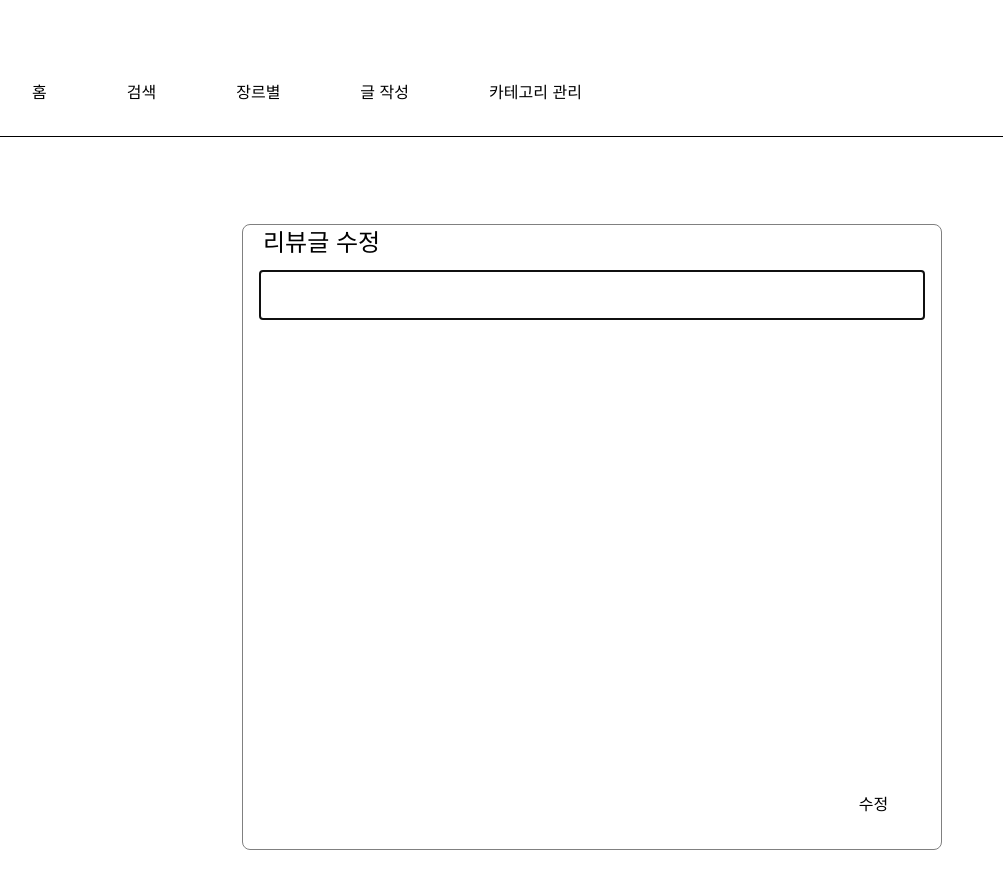
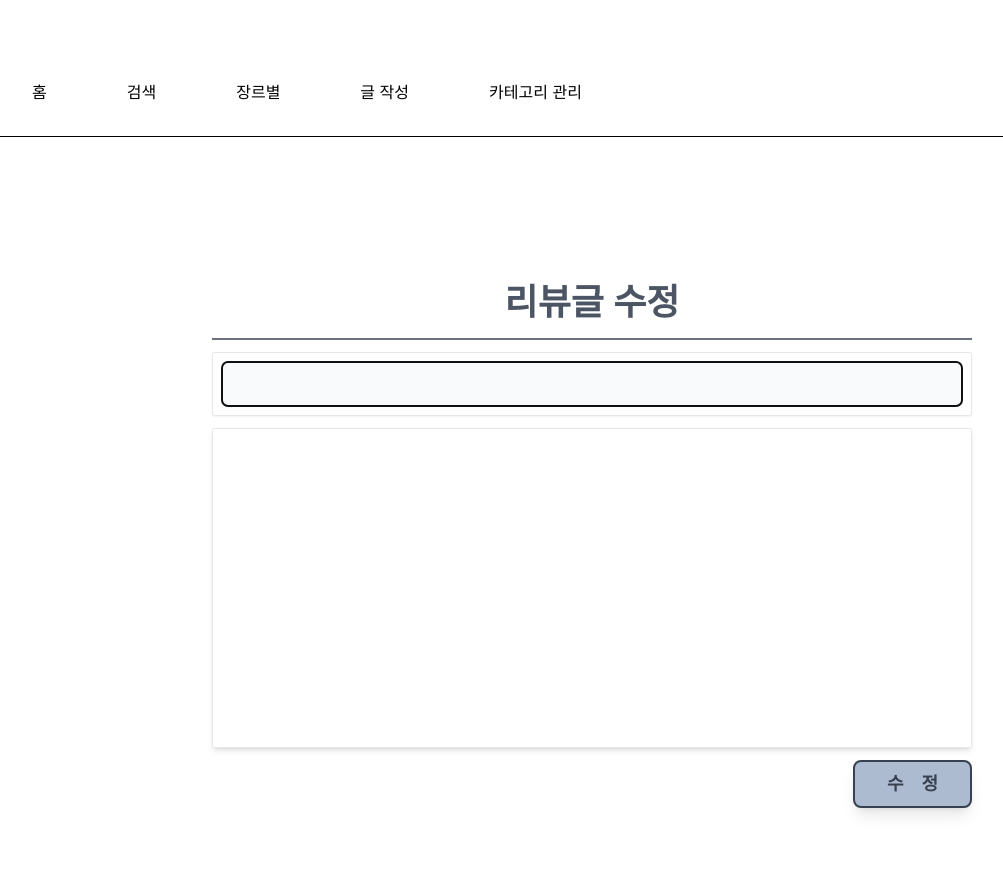
Before and after one commit to kanell0304/React_TeamProject, a React (Create React App) app: page /editList/1 in a window 1280 px wide. Shown: the top 888 px of the page, without its empty margins (48-1051 px from the left). Built offline with nearby package versions, Linux system fonts and the light colour scheme.

Commit message:
add tailwind, (수정됨)

```diff
--- a/src/component/EditList.jsx
+++ b/src/component/EditList.jsx
@@ -33,12 +33,12 @@ const EditList = () => {
             }
             else{
             const savedList = JSON.parse(localStorage.getItem("lists")) || [];
-
+            const newTime = `${now} (수정됨)`;
             const editedReview = savedList.map((prev)=>(
                 prev.id === review.id ? {
                     ...prev,
                     ...review,
-                    date:now
+                    date:newTime
                     } : prev ));
 
             localStorage.setItem("lists",JSON.stringify(editedReview));
@@ -49,84 +49,53 @@ const EditList = () => {
 
      return (
         <div>
-            {/* <Navibar /> */}
-            <div className="container">
-                <div className="inner-container">
-                    <h2 className="page-edit">리뷰글 수정</h2>
-                    <span>{review.date}</span>
+            <div className="flex flex-col justify-center items-center min-h-screen">
+                <div className="flex flex-col w-[800px] mx-auto p-5 gap-1 items-stretch">
+                    <h2 className="text-center text-4xl text-gray-600 border-b-2 border-b-gray-500 p-4 font-black font-sans pt-4 ">
+                        리뷰글 수정
+                    </h2>
+                    <div className="flex items-end gap-5">
+                        <span className="mb-1 font-semibold text-gray-400">{review.date}</span>
+                            {/* 장르 변경 옵션 */}
+                        {review.id &&
+                        <select
+                            value={review.category}
+                            onChange={(e)=>setReview({...review,category:e.target.value})}
+                            className="border w-48 ml-auto p-1 mb-1 mr-0 mt-6">
 
-                    {review.id &&
-                    <select value={review.category} onChange={(e)=>setReview({...review,category:e.target.value})} className="select-genre">
                             <option value={review.category}>{review.category}</option>
                             {restCategory.map((genre)=>(
                                 <option key={genre.id} value={genre.name}>
                                     {genre.name}
                                 </option>))}
                         </select>}
-                    <form className="form-box" onSubmit={updateReview}>
-                        <div>
-                        <input className="form-title" ref={focusRef} value={review.title} onChange={e=>setReview({...review,title:e.target.value})} type="text" />
                     </div>
-                        <textarea className="form-content" value={review.content} onChange={e=>setReview({...review,content:e.target.value})}/><br/>
-                        <button className="button-edit" type="submit">수정</button>
+                    <form   className="flex flex-col gap-1 m-0 "
+                            onSubmit={updateReview}>
+                        <div className="border border-gray-200 p-2 mb-2 rounded-sm shadow-sm">
+                            <input
+                                className="w-full p-2 text-xl border bg-gray-50 border-gray-50 rounded-md"
+                                ref={focusRef} value={review.title}
+                                onChange={e=>setReview({...review,title:e.target.value})}
+                                type="text"
+                            />
+                        </div>
+                        <textarea
+                            className="w-full border h-80 resize-none p-3 border-gray-200 rounded-sm shadow-md"
+                            value={review.content}
+                            onChange={e=>setReview({...review,content:e.target.value})}
+                        />
+                        <button
+                            className="ml-auto text-1 font-bold text-gray-700 px-8 py-2
+                                        border-2 border-gray-700 bg-main_gray rounded-lg rounded-tl-lg mt-2 text-lg hover:bg-gray-300 shadow-lg"
+                            type="submit">수　정</button>
+
+
                     </form>
                 </div>
             </div>
         </div>
     );
-    //  return (
-    //     <div>
-    //         <div className="flex flex-col justify-center items-center min-h-screen">
-    //             <div className="flex flex-col w-[800px] mx-auto p-5 gap-1 items-stretch">
-    //                 <h2 className="text-center text-4xl text-gray-600 border-b-2 border-b-gray-500 p-4 font-black font-sans pt-4 ">
-    //                     리뷰글 수정
-    //                 </h2>
-    //                 <div className="flex items-end gap-5">
-    //                     <span className="mb-1 font-semibold text-gray-400">{review.date}</span>
-    //                         {/* 장르 변경 옵션 */}
-    //                     {review.id &&
-    //                     <select
-    //                         value={review.category}
-    //                         onChange={(e)=>setReview({...review,category:e.target.value})}
-    //                         className="border w-48 ml-auto p-1 mb-1 mr-0 mt-6">
-
-    //                         <option value={review.category}>{review.category}</option>
-    //                         {restCategory.map((genre)=>(
-    //                             <option key={genre.id} value={genre.name}>
-    //                                 {genre.name}
-    //                             </option>))}
-    //                     </select>}
-    //                 </div>
-    //                 <form   className="flex flex-col gap-1 m-0 "
-    //                         onSubmit={updateReview}>
-    //                     <div className="border border-gray-200 p-2 mb-2 rounded-sm shadow-sm">
-    //                         <input
-    //                             className="w-full p-2 text-xl border bg-gray-50 border-gray-50 rounded-md"
-    //                             ref={focusRef} value={review.title}
-    //                             onChange={e=>setReview({...review,title:e.target.value})}
-    //                             type="text"
-    //                         />
-    //                     </div>
-    //                     <textarea
-    //                         className="w-full border h-80 resize-none p-3 border-gray-200 rounded-sm shadow-md"
-    //                         value={review.content}
-    //                         onChange={e=>setReview({...review,content:e.target.value})}
-    //                     />
-    //                     {/* 빈버튼 */}
-    //                     <button
-    //                         className="ml-auto text-1 font-bold text-gray-700 px-8 py-2
-    //                                     border-2 border-gray-500 rounded-br-lg rounded-tl-lg mt-2 text-lg hover:bg-custom_gray shadow-lg"
-    //                         type="submit">수　정</button>
-    //                     {/* 찬버튼 */}
-    //                     <button
-    //                         className="ml-auto text-1 font-bold text-white px-9 py-2
-    //                                     bg-custom_gray rounded-md mt-2 text-lg hover:bg-gray-300 shadow-lg"
-    //                         type="submit">수　정</button>
-    //                 </form>
-    //             </div>
-    //         </div>
-    //     </div>
-    // );
 };
 
 export default EditList;
```
Lines whose indentation alone changed are shown as unchanged.
